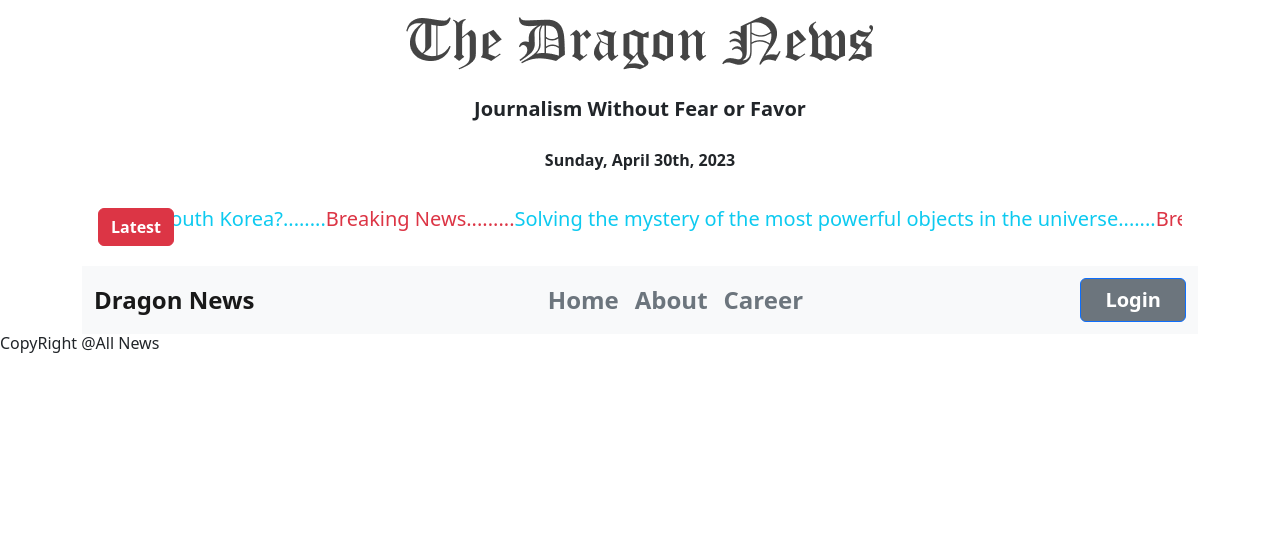
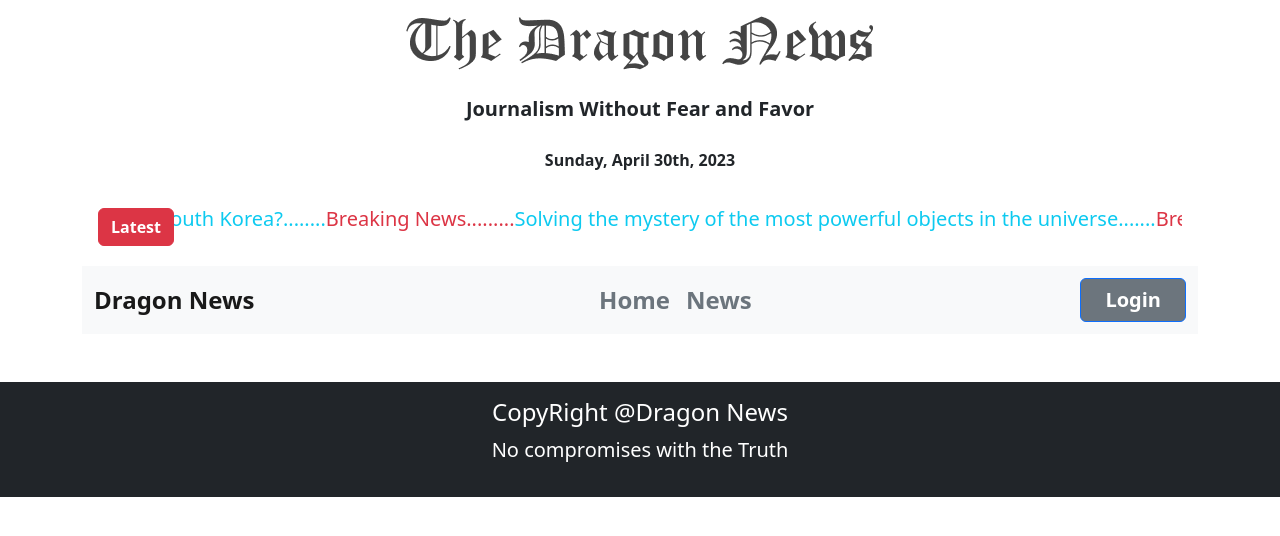
Before and after one commit to FarhanFardid/News_Dragon, a React (Vite) app: page /auth in a window 1280 px wide. Shown: the top 536 px of the page. Built offline with nearby package versions, Linux system fonts and the light colour scheme; no server answers.

Commit message:
footer and Title logo updates

```diff
--- a/index.html
+++ b/index.html
@@ -2,7 +2,7 @@
 <html lang="en">
   <head>
     <meta charset="UTF-8" />
-    <link rel="icon" type="image/svg+xml" href="/vite.svg" />
+    <link rel="icon" type="image/svg+xml" href="./public/dragon.ico" />
     <meta name="viewport" content="width=device-width, initial-scale=1.0" />
     <title>Dragon News</title>
   </head>
--- /dev/null
+++ b/src/Hooks/useTitle.js
@@ -0,0 +1,11 @@
+import { useEffect } from "react";
+
+
+const useTitle = (title) => {
+  useEffect(() =>{
+    document.title = `${title}- Dragon News`
+  },[title])
+
+};
+
+export default useTitle;
--- a/src/Pages/Auth/Login.jsx
+++ b/src/Pages/Auth/Login.jsx
@@ -2,6 +2,7 @@ import React, { useContext } from 'react';
 import { Button, Form, Row } from 'react-bootstrap';
 import { Link, useLocation, useNavigate } from 'react-router-dom';
 import { AuthContext } from '../../providers/AuthProvider';
+import useTitle from '../../Hooks/useTitle';
 
 
 const Login = () => {
@@ -9,7 +10,7 @@ const Login = () => {
   const navigate = useNavigate();
   const location = useLocation();
   const from = location.state?.from?.pathname || '/home'
-
+   useTitle('Login')
   const handleLogin = event =>{
     event.preventDefault();
     const form = event.target;
--- a/src/Pages/Auth/Register.jsx
+++ b/src/Pages/Auth/Register.jsx
@@ -2,11 +2,13 @@ import React, { useContext, useState } from 'react';
 import { Button, Form, Row } from 'react-bootstrap';
 import { Link, useNavigate } from 'react-router-dom';
 import { AuthContext } from '../../providers/AuthProvider';
+import useTitle from '../../Hooks/useTitle';
 const Register = () => {
 
   const{createUser,profileUpdate} = useContext(AuthContext);
   const navigate = useNavigate();
   const [accepted,setAccepted] = useState(false);
+  useTitle("Sign Up")
   const handleSignUp = event =>{
     event.preventDefault();
     const form = event.target;
--- a/src/Pages/Auth/Terms.jsx
+++ b/src/Pages/Auth/Terms.jsx
@@ -1,7 +1,9 @@
 import React from 'react';
 import { Link } from 'react-router-dom';
+import useTitle from '../../Hooks/useTitle';
 
 const Terms = () => {
+    useTitle("Terms & Cond.")
     return (
         <div className='text-center p-3'>
             <h2>Terms and Conditions</h2>
--- a/src/Pages/Home/Category/Category.jsx
+++ b/src/Pages/Home/Category/Category.jsx
@@ -1,8 +1,10 @@
 import React from 'react';
 import { useLoaderData, useParams } from 'react-router-dom';
 import NewsCard from '../NewsCard/NewsCard';
+import useTitle from '../../../Hooks/useTitle';
 
 const Category = () => {
+    useTitle('Home')
     const {id} = useParams();
     const caterogyNews = useLoaderData();
     return (
--- a/src/Pages/News/News.jsx
+++ b/src/Pages/News/News.jsx
@@ -3,9 +3,10 @@ import { Button, Card } from 'react-bootstrap';
 import { Link, useLoaderData } from 'react-router-dom';
 import { FaArrowLeft} from 'react-icons/fa';
 import Editors from '../Home/Editors/Editors';
+import useTitle from '../../Hooks/useTitle';
 const News = () => {
     const detailsNews = useLoaderData();
-
+useTitle("News")
     const {category_id, title, image_url, details } = detailsNews;
     return (
     <div>
--- a/src/Pages/Shared/Footer/Footer.jsx
+++ b/src/Pages/Shared/Footer/Footer.jsx
@@ -2,8 +2,9 @@ import React from 'react';
 
 const Footer = () => {
     return (
-        <div>
-            <h6>CopyRight @All News </h6>
+        <div className='bg-dark text-white text-center p-3 mt-5'>
+            <h5 className='fs-4'>CopyRight @Dragon News </h5>
+            <p className='fs-5'>No compromises with the Truth</p>
         </div>
     );
 };
--- a/src/Pages/Shared/Header/Header.jsx
+++ b/src/Pages/Shared/Header/Header.jsx
@@ -20,7 +20,7 @@ const Header = () => {
         <Container>
            <div className="text-center">
             <img className='p-3' src={logo} alt="logo" />
-            <p className='fw-bolder fs-5 p-2'>Journalism Without Fear or Favor</p>
+            <p className='fw-bolder fs-5 p-2'>Journalism Without Fear and Favor</p>
             <p className='fw-bold'>{moment().format('dddd, MMMM Do, YYYY')}</p>
 
             <div className='d-flex justify-content-center align-items-center p-3'>
@@ -37,9 +37,9 @@ const Header = () => {
         <Navbar.Toggle aria-controls="responsive-navbar-nav" />
         <Navbar.Collapse id="responsive-navbar-nav">
           <Nav className="mx-auto fw-bold fs-4 ">
-            <Link className='text-decoration-none p-2 text-secondary' to="/home">Home</Link>
-            <Link className='text-decoration-none p-2 text-secondary' to="/home">About</Link>
-            <Link className='text-decoration-none p-2 text-secondary' to="/home">Career</Link>
+            <Link className='text-decoration-none p-2 text-secondary' to="/">Home</Link>
+            <Link className='text-decoration-none p-2 text-secondary' to="/">News</Link>
+
 
 
           </Nav>
--- a/src/Routes/Routes.jsx
+++ b/src/Routes/Routes.jsx
@@ -20,7 +20,7 @@ const router = createBrowserRouter([
         element:<Main></Main>,
         children:[
             {
-                path:'/home',
+                path:'/',
                 element:<Category></Category>,
                 loader: () => fetch(`https://news-dragon-server-farhanfardid.vercel.app/news`)
             },
```
Also changed, not shown: 1 other file (tests, documents, lock files or other folders).
